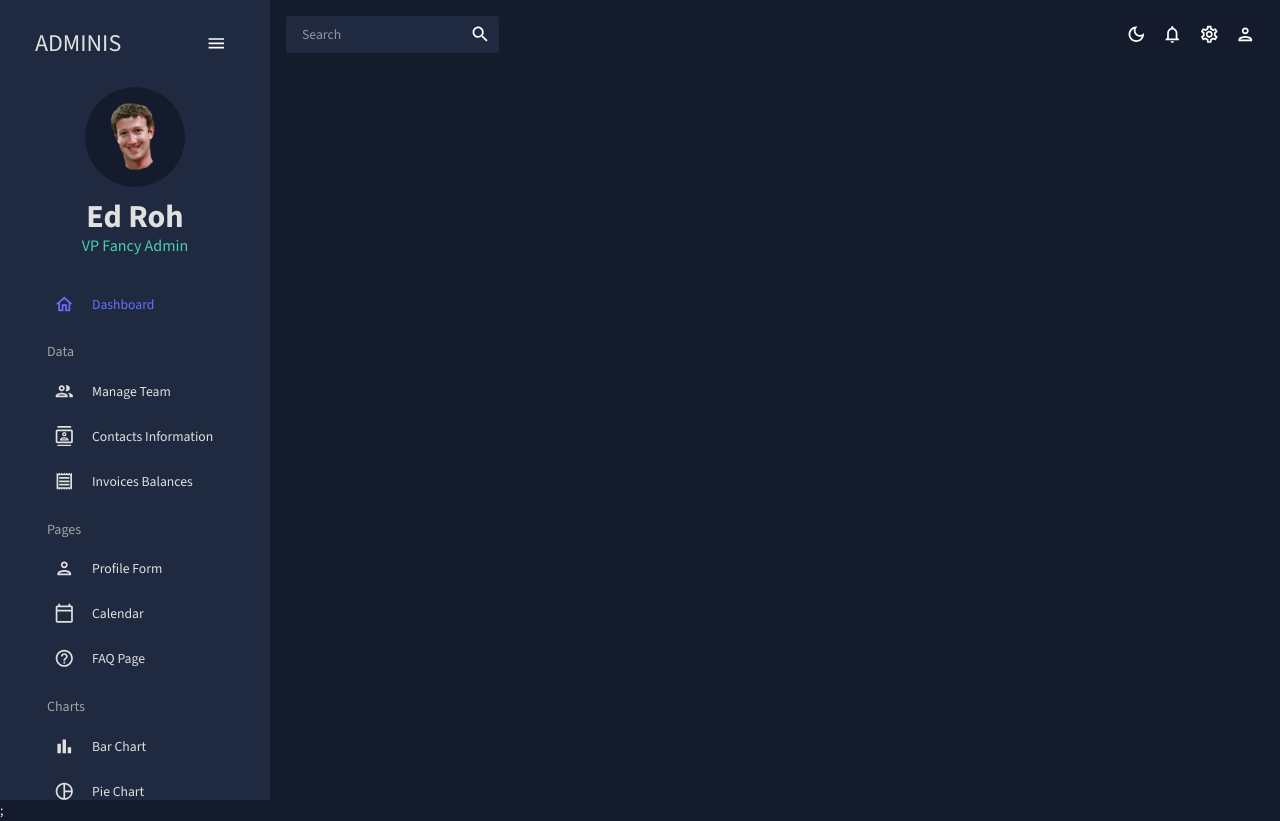
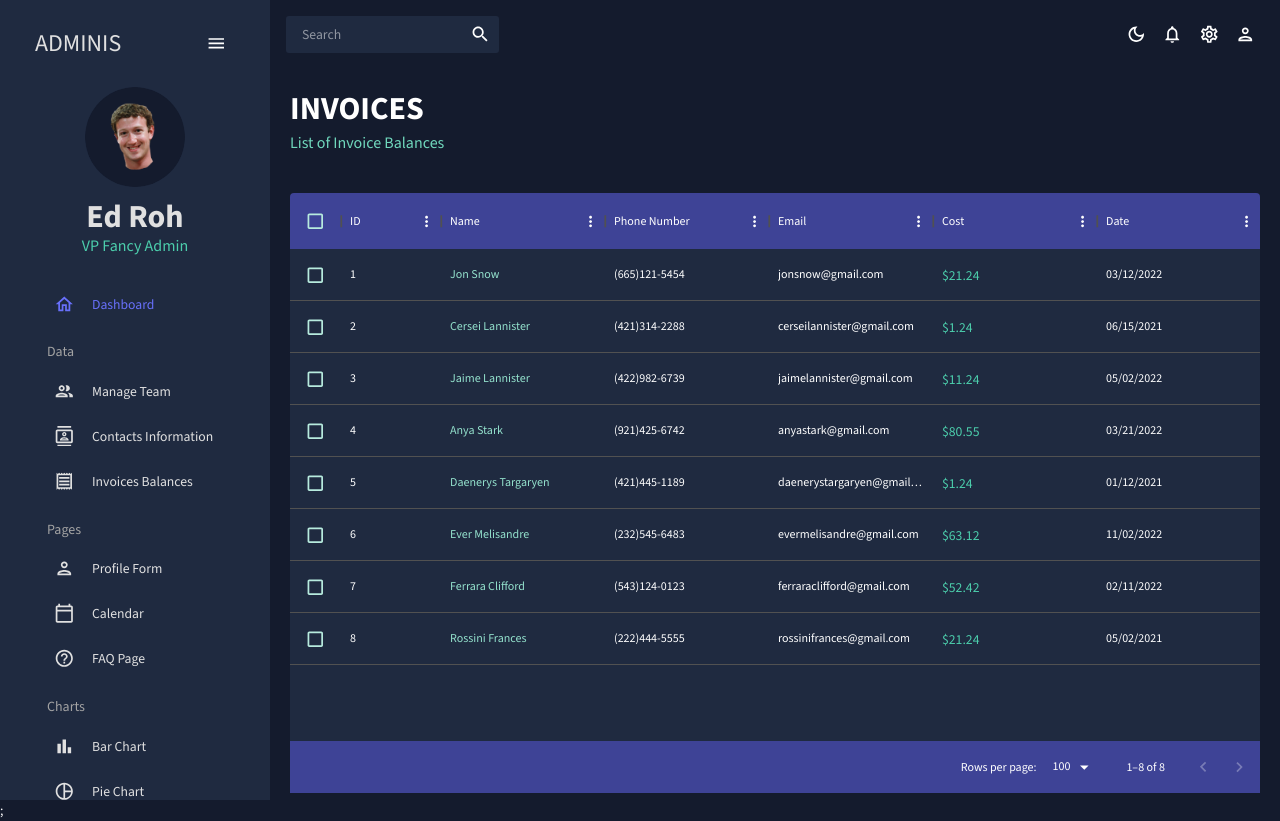
Before and after one commit to timeline-tk/react-admin-tutorial, a React (Create React App) app: page /invoices in a window 1280 px wide. Built offline with nearby package versions, Linux system fonts and the light colour scheme.

Commit message:
Timestamp 01:57:13/4:04:24 - Invoices Page Completion

```diff
--- a/src/App.js
+++ b/src/App.js
@@ -5,7 +5,7 @@
 import Sidebar from "./scenes/global/Sidebar";
 import Dashboard from "./scenes/dashboard";
 import Team from "./scenes/team";
-// import Invoices from "./scenes/invoices";
+import Invoices from "./scenes/invoices";
 import Contacts from "./scenes/contacts";
 // import Bar from "./scenes/bar";
 // import Form from "./scenes/form";
@@ -30,7 +30,7 @@
               <Route path="/" element={<Dashboard />} />
               <Route path="/team" element={<Team />} />
               <Route path="/contacts" element={<Contacts />} />
-              {/* <Route path="/invoices" element={<Invoices />} /> */}
+              <Route path="/invoices" element={<Invoices />} />
               {/* <Route path="/form" element={<Form />} /> */}
               {/* <Route path="/bar" element={<Bar />} /> */}
               {/* <Route path="/pie" element={<Pie />} /> */}
--- /dev/null
+++ b/src/scenes/invoices/index.js
@@ -0,0 +1,83 @@
+import { Box, Typography, useTheme } from "@mui/material";
+import { DataGrid } from "@mui/x-data-grid";
+import { tokens } from "../../theme";
+import { mockDataInvoices } from "../../data/mockData";
+import Header from "../../components/Header";
+
+const Invoices = () => {
+  const theme = useTheme();
+  const colors = tokens(theme.palette.mode);
+  const columns = [
+    { field: "id", headerName: "ID" },
+    {
+      field: "name",
+      headerName: "Name",
+      flex: 1,
+      cellClassName: "name-column--cell",
+    },
+    {
+      field: "phone",
+      headerName: "Phone Number",
+      flex: 1,
+    },
+    {
+      field: "email",
+      headerName: "Email",
+      flex: 1,
+    },
+    {
+      field: "cost",
+      headerName: "Cost",
+      flex: 1,
+      renderCell: (params) => (
+        <Typography color={colors.greenAccent[500]}>
+          ${params.row.cost}
+        </Typography>
+      ),
+    },
+    {
+      field: "date",
+      headerName: "Date",
+      flex: 1,
+    },
+  ];
+
+  return (
+    <Box m="20px">
+      <Header title="INVOICES" subtitle="List of Invoice Balances" />
+      <Box
+        m="40px 0 0 0"
+        height="75vh"
+        sx={{
+          "& .MuiDataGrid-root": {
+            border: "none",
+          },
+          "& .MuiDataGrid-cell": {
+            borderBottom: "none",
+          },
+          "& .name-column--cell": {
+            color: colors.greenAccent[300],
+          },
+          "& .MuiDataGrid-columnHeaders": {
+            backgroundColor: colors.blueAccent[700],
+            borderBottom: "none",
+          },
+          "& .MuiDataGrid-virtualScroller": {
+            backgroundColor: colors.primary[400],
+          },
+          "& .MuiDataGrid-footerContainer": {
+            borderTop: "none",
+            backgroundColor: colors.blueAccent[700],
+          },
+          "& .MuiCheckbox-root": {
+            color: `${colors.greenAccent[200]} !important`,
+          },
+        }}
+      >
+        <DataGrid checkboxSelection rows={mockDataInvoices} columns={columns} />
+      </Box>
+    </Box>
+  );
+};
+
+export default Invoices;
```
